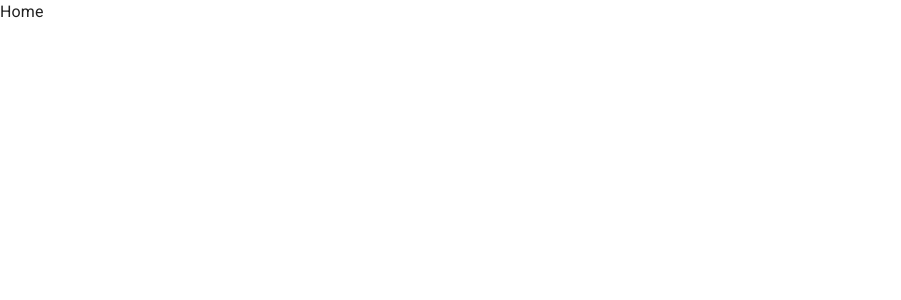
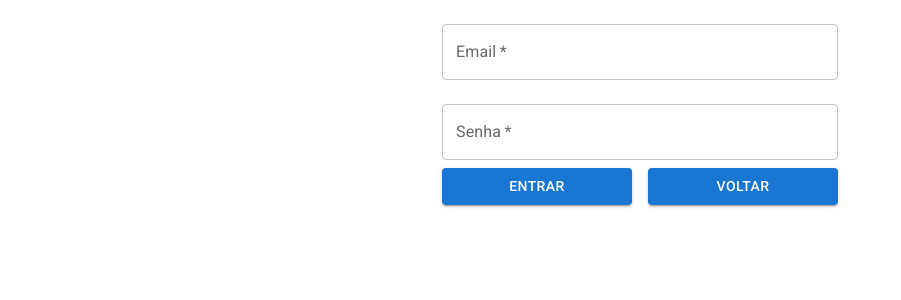
Before and after one commit to fabioalmeida08/Hotel-Pet, a React (Create React App) app: page / in a window 1280 px wide. Shown: the top 300 px of the page, without its empty margins (0-901 px from the left). Built offline with nearby package versions, Linux system fonts and the light colour scheme.

Commit message:
feat: login form created

```diff
--- /dev/null
+++ b/src/components/LoginForm/index.tsx
@@ -0,0 +1,114 @@
+import {
+  useForm,
+  SubmitHandler,
+  Controller,
+} from 'react-hook-form'
+import {
+  Container,
+  Grid,
+  Box,
+  TextField,
+  Button,
+} from '@mui/material'
+import * as yup from 'yup'
+import { yupResolver } from '@hookform/resolvers/yup'
+
+interface IFormData {
+  email: string
+  password: string
+}
+
+const LoginForm = () => {
+  const schema = yup.object().shape({
+    email: yup
+      .string()
+      .required('Email obrigatório')
+      .email('Email invalido'),
+    password: yup
+      .string()
+      .required('Campo obrigatório')
+      .matches(
+        /^(?=.*?[A-Z])(?=.*?[a-z])(?=.*?[0-9])(?=.*?[#?!@$ %^&*-]).{8,}$/,
+        'Minimo 8 caracteres, pelo menos uma letra maiúscula, uma letra minúscula, um número e um caracter especial'
+      ),
+  })
+
+  const {
+    handleSubmit,
+    control,
+    formState: { errors },
+  } = useForm<IFormData>({
+    resolver: yupResolver(schema),
+  })
+
+  const onSubmit: SubmitHandler<IFormData> = (
+    data: IFormData
+  ) => {
+    console.log(data)
+  }
+
+  return (
+    <Container maxWidth='xs'>
+      <Box
+        component='form'
+        noValidate
+        sx={{ mt: 1 }}
+        onSubmit={handleSubmit(onSubmit)}
+      >
+        <Controller
+          name='email'
+          control={control}
+          defaultValue=''
+          render={({ field }) => (
+            <TextField
+              {...field}
+              required
+              fullWidth
+              margin='normal'
+              id='email'
+              label='Email'
+              helperText={errors.email?.message}
+              error={!!errors.email?.message}
+            />
+          )}
+        />
+        <Controller
+          name='password'
+          control={control}
+          defaultValue=''
+          render={({ field }) => (
+            <TextField
+              {...field}
+              required
+              fullWidth
+              margin='normal'
+              id='password'
+              label='Senha'
+              type='password'
+              helperText={errors.password?.message}
+              error={!!errors.password?.message}
+            />
+          )}
+        />
+        <Grid container spacing={2}>
+          <Grid item xs={12} sm={6}>
+            <Button
+              fullWidth
+              type='submit'
+              variant='contained'
+            >
+              entrar
+            </Button>
+          </Grid>
+          <Grid item xs={12} sm={6}>
+            <Button fullWidth variant='contained'>
+              Voltar
+            </Button>
+          </Grid>
+        </Grid>
+      </Box>
+    </Container>
+  )
+}
+
+export default LoginForm
--- a/src/pages/home/index.tsx
+++ b/src/pages/home/index.tsx
@@ -1,8 +1,8 @@
-
+import LoginForm from "../../components/LoginForm"
 const Home = () => {
     return (
       <>
-        Home
+        <LoginForm />
       </>
     )
   }
```
